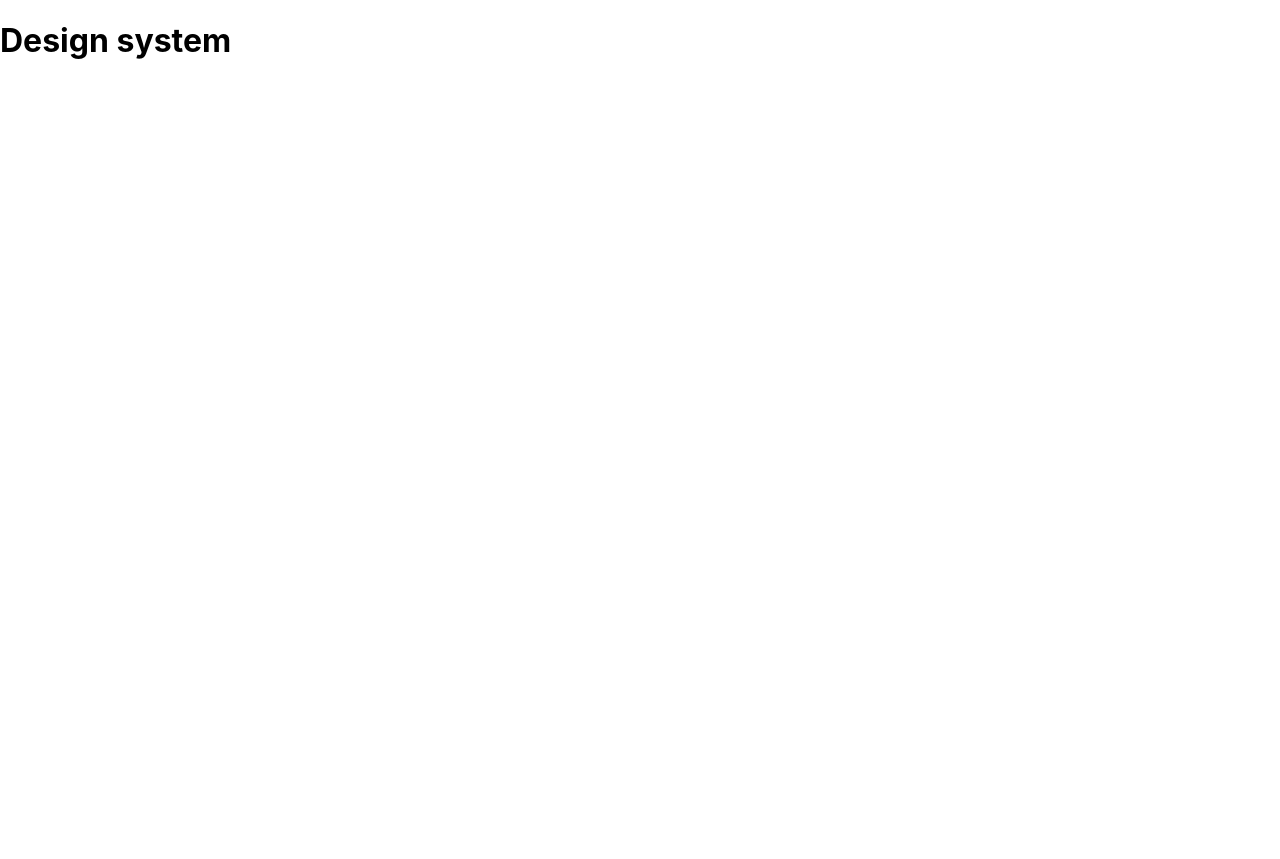
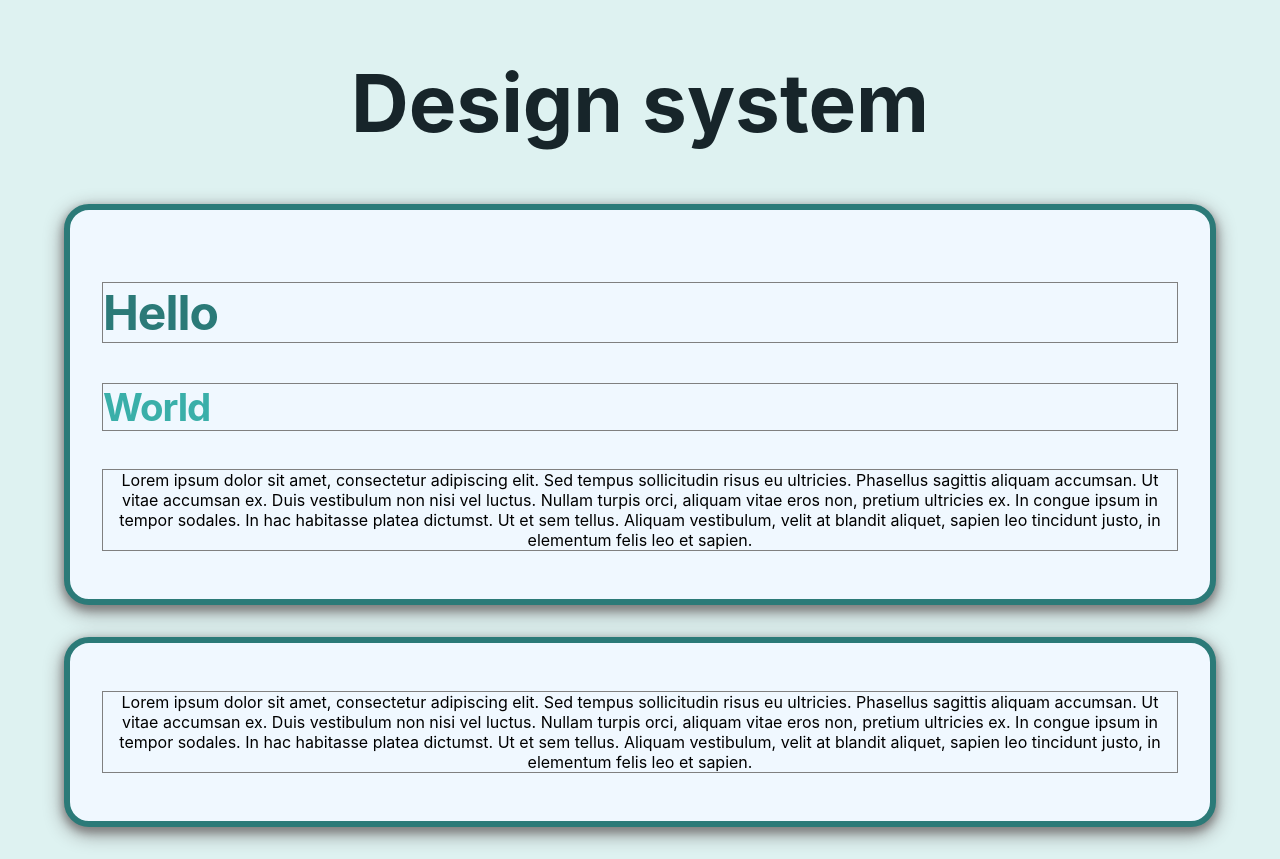
Before and after one commit to DanielleIdehen/d-s-1, a React (Create React App) app: page / in a window 1280 px wide. Before the commit the page ends 800 px from the top, so only its background shows below. Built offline with nearby package versions, Linux system fonts and the light colour scheme.

Commit message:
began making the template

```diff
--- a/src/components/PageTitle.js
+++ b/src/components/PageTitle.js
@@ -1,4 +1,5 @@
 import React, { Component } from 'react';
+import '../css/App.css';
 
 class PageTitle extends Component {
   constructor(props){
@@ -11,6 +12,14 @@ class PageTitle extends Component {
     return (
       <div>
         <h1>{this.state.text}</h1>
+          <div className="simple-box">
+            <h2>Hello</h2>
+            <h3>World</h3>
+            <p>Lorem ipsum dolor sit amet, consectetur adipiscing elit. Sed tempus sollicitudin risus eu ultricies. Phasellus sagittis aliquam accumsan. Ut vitae accumsan ex. Duis vestibulum non nisi vel luctus. Nullam turpis orci, aliquam vitae eros non, pretium ultricies ex. In congue ipsum in tempor sodales. In hac habitasse platea dictumst. Ut et sem tellus. Aliquam vestibulum, velit at blandit aliquet, sapien leo tincidunt justo, in elementum felis leo et sapien.</p>
+          </div>
+          <div className="simple-box">
+           <p>Lorem ipsum dolor sit amet, consectetur adipiscing elit. Sed tempus sollicitudin risus eu ultricies. Phasellus sagittis aliquam accumsan. Ut vitae accumsan ex. Duis vestibulum non nisi vel luctus. Nullam turpis orci, aliquam vitae eros non, pretium ultricies ex. In congue ipsum in tempor sodales. In hac habitasse platea dictumst. Ut et sem tellus. Aliquam vestibulum, velit at blandit aliquet, sapien leo tincidunt justo, in elementum felis leo et sapien.</p>
+          </div>
       </div>
     )
   }
--- a/src/css/App.css
+++ b/src/css/App.css
@@ -1,38 +1,46 @@
-.App {
+body {
+  background-color: #DEF2F1;
   text-align: center;
 }
 
-.App-logo {
-  height: 40vmin;
-  pointer-events: none;
+h1 {
+  color: #17252A;
+  font-size: 5em;
+  align-items: center;
+  justify-content: center;
+  display: flex;
+  flex-direction: column;
 }
 
-@media (prefers-reduced-motion: no-preference) {
-  .App-logo {
-    animation: App-logo-spin infinite 20s linear;
-  }
+h2 {
+  color: #2B7A78;
+  font-size: 3em;
+  text-align: left;
+  letter-spacing: -1px;
+  border: 1px solid gray;
 }
 
-.App-header {
-  background-color: #282c34;
-  min-height: 100vh;
-  display: flex;
-  flex-direction: column;
-  align-items: center;
-  justify-content: center;
-  font-size: calc(10px + 2vmin);
-  color: white;
+h3 {
+  color: #3AAFA9;
+  font-size: 2.4em;
+  text-align: left;
+  letter-spacing: -1px;
+  border: 1px solid gray;
 }
 
-.App-link {
-  color: #61dafb;
+p {
+  color: black;
+  font-size: 1em;
+  border: 1px solid gray;
 }
 
-@keyframes App-logo-spin {
-  from {
-    transform: rotate(0deg);
-  }
-  to {
-    transform: rotate(360deg);
-  }
+.simple-box {
+  background-color: aliceblue;
+  border-color: #2B7A78;
+  border-style: solid;
+  border-width: 0.4em;
+  border-radius: 25px;
+  padding: 2em;
+  margin: 2rem 4rem 2rem 4rem;
+  box-shadow: 0 4px 8px 0 #808080, 0 6px 20px 0 #808080;
 }
--- a/src/index.js
+++ b/src/index.js
@@ -1,15 +1,17 @@
 import React from 'react';
 import ReactDOM from 'react-dom';
-import './css/index.css';
 import App from './components/App';
 import * as serviceWorker from './serviceWorker';
+import './css/index.css';
 
 ReactDOM.render(
   <React.StrictMode>
     {/* This is what is rendered to the DOM,
         in this code, render the components in order,
         CSS is in index.css.*/}
-        <App />
+        <div>
+          <App />
+        </div>
   </React.StrictMode>,
   document.getElementById('root')
 );
```
Also changed, not shown: src/components/App.js (+0 -21 lines).
